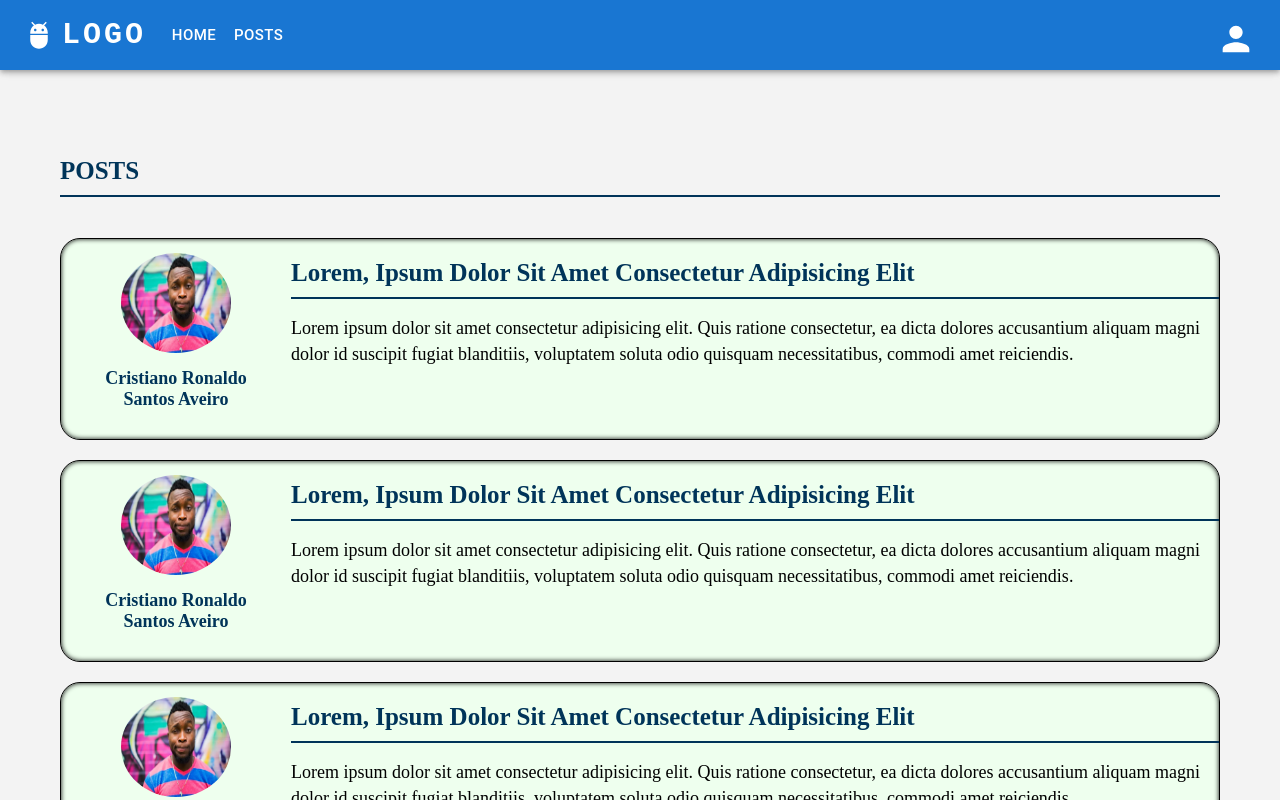
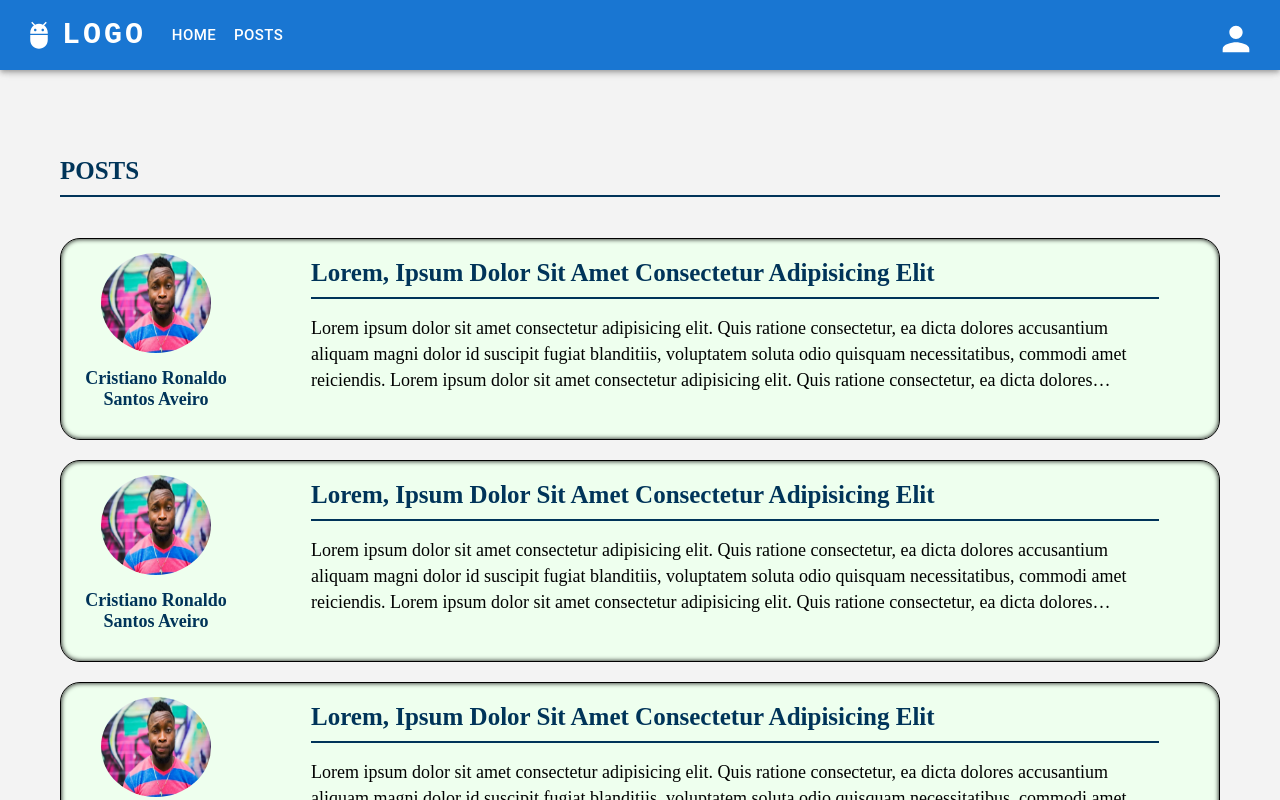
Before and after one commit to DanielMMITM/Forum-Front, a React (Vite) app: page /posts in a window 1280 px wide. Shown: the top 800 px of the page. Built offline with nearby package versions, Linux system fonts and the light colour scheme.

Commit message:
Add - add overflow ellipsis and update title and text style

```diff
--- a/src/components/CardPost.tsx
+++ b/src/components/CardPost.tsx
@@ -9,12 +9,7 @@ export const CardPost = () => {
       mt={"2rem"}
       className="card-post"
     >
-      <Box
-        display={"flex"}
-        flexDirection={"column"}
-        alignItems={"center"}
-        marginInline={"2rem"}
-      >
+      <Box display={"flex"} flexDirection={"column"} alignItems={"center"}>
         <Box display={"flex"} marginInline={"4rem"} className="card-post__img">
           <img
             src={profilePic}
@@ -26,7 +21,12 @@ export const CardPost = () => {
           Cristiano Ronaldo Santos Aveiro
         </h2>
       </Box>
-      <Box display={"flex"} flexDirection={"column"} alignSelf={"start"}>
+      <Box
+        display={"flex"}
+        flexDirection={"column"}
+        alignSelf={"start"}
+        marginInline={"6rem"}
+      >
         <h2 className=" heading-secondary heading-secondary--card-post__title">
           Lorem, ipsum dolor sit amet consectetur adipisicing elit
         </h2>
@@ -34,7 +34,18 @@ export const CardPost = () => {
           Lorem ipsum dolor sit amet consectetur adipisicing elit. Quis ratione
           consectetur, ea dicta dolores accusantium aliquam magni dolor id
           suscipit fugiat blanditiis, voluptatem soluta odio quisquam
-          necessitatibus, commodi amet reiciendis.
+          necessitatibus, commodi amet reiciendis. Lorem ipsum dolor sit amet
+          consectetur adipisicing elit. Quis ratione consectetur, ea dicta
+          dolores accusantium aliquam magni dolor id suscipit fugiat blanditiis,
+          voluptatem soluta odio quisquam necessitatibus, commodi amet
+          reiciendis. Lorem ipsum dolor sit amet consectetur adipisicing elit.
+          Quis ratione consectetur, ea dicta dolores accusantium aliquam magni
+          dolor id suscipit fugiat blanditiis, voluptatem soluta odio quisquam
+          necessitatibus, commodi amet reiciendis. Lorem ipsum dolor sit amet
+          consectetur adipisicing elit. Quis ratione consectetur, ea dicta
+          dolores accusantium aliquam magni dolor id suscipit fugiat blanditiis,
+          voluptatem soluta odio quisquam necessitatibus, commodi amet
+          reiciendis.
         </p>
       </Box>
     </Box>
--- a/src/index.css
+++ b/src/index.css
@@ -146,7 +146,12 @@ body {
   .text--card-post {
     font-size: 1.8rem;
     line-height: 2.6rem;
-    margin-top: -0.5rem; }
+    margin-top: -0.5rem;
+    display: -webkit-box;
+    -webkit-line-clamp: 3;
+    -webkit-box-orient: vertical;
+    overflow: hidden;
+    text-overflow: ellipsis; }
 
 .navbar {
   font-size: 4rem; }
--- a/src/sass/base/_typography.scss
+++ b/src/sass/base/_typography.scss
@@ -143,5 +143,10 @@ body {
     font-size: 1.8rem;
     line-height: 2.6rem;
     margin-top: -0.5rem;
+    display: -webkit-box;
+    -webkit-line-clamp: 3;
+    -webkit-box-orient: vertical;
+    overflow: hidden;
+    text-overflow: ellipsis;
   }
 }
```
